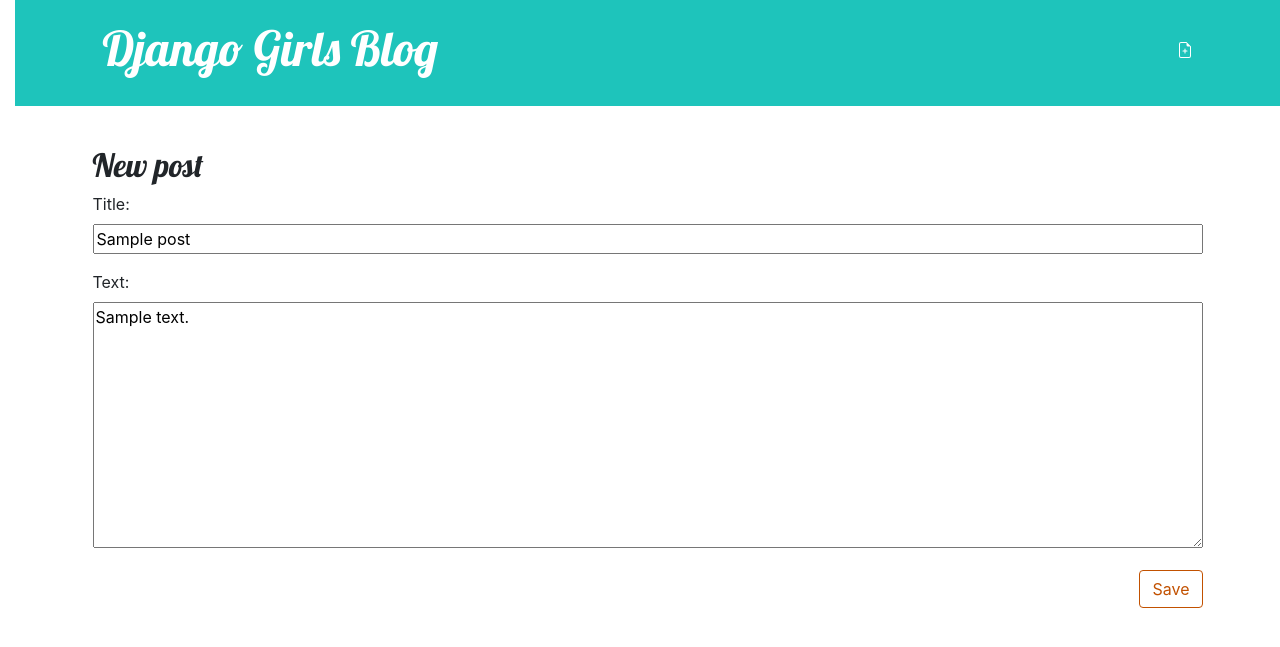
After one commit to ZBHlily/my-first-blog, a Django app: page /post/1/edit/ in a window 1280 px wide. The commit adds this page. Shown: the top 647 px of the page. Run offline with Django 3.2, Linux system fonts and the light colour scheme; tables that the repository leaves empty hold one stand-in row (values such as "Sample post").

Commit message:
semi-created django forms

```diff
--- /dev/null
+++ b/blog/forms.py
@@ -0,0 +1,9 @@
+from django import forms
+
+from .models import Post
+
+class PostForm(forms.ModelForm):
+
+    class Meta:
+        model = Post
+        fields = ('title', 'text',)
--- a/blog/templates/blog/base.html
+++ b/blog/templates/blog/base.html
@@ -9,15 +9,23 @@
     </head>
     <body>
         <header class="page-header">
-          <div class="container">
-              <h1><a href="/">Django Girls Blog</a></h1>
-          </div>
+            <div class="container">
+                <a href="{% url 'post_new' %}" class="top-menu">
+                    {% include './blog/icons/file-earmark-plus.svg' %}
+                </a>
+                {% if user.is_authenticated %}
+                    <a href="{% url 'post_new' %}" class="top-menu">
+                        {% include './blog/icons/file-earmark-plus.svg' %}
+                    </a>
+                {% endif %}
+                <h1><a href="/">Django Girls Blog</a></h1>
+            </div>
         </header>
-        <main class="container">
+        <main class="content container">
             <div class="row">
                 <div class="col">
-                {% block content %}
-                {% endblock %}
+                    {% block content %}
+                    {% endblock %}
                 </div>
             </div>
         </main>
--- /dev/null
+++ b/blog/templates/blog/post_edit.html
@@ -0,0 +1,9 @@
+{% extends 'blog/base.html' %}
+
+{% block content %}
+    <h2>New post</h2>
+    <form method="POST" class="post-form">{% csrf_token %}
+        {{ form.as_p }}
+        <button type="submit" class="save btn btn-default">Save</button>
+    </form>
+{% endblock %}
--- a/blog/urls.py
+++ b/blog/urls.py
@@ -14,5 +14,7 @@
    #to run it we do post_list
    path('post_list', views.post_list, name='post_list'),
    #path('post_list', views.post_list, name='book_list')
-   path('post_detail/<int:pk>/', views.post_detail, name='post_detail')
+   path('post_detail/<int:pk>/', views.post_detail, name='post_detail'),
+   path('post/new/', views.post_new, name='post_new'),
+   path('post/<int:pk>/edit/', views.post_edit, name='post_edit')
 ]
--- a/blog/views.py
+++ b/blog/views.py
@@ -8,6 +8,10 @@
 from django.utils import timezone
 
 from django.shortcuts import render, get_object_or_404
+
+from .forms import PostForm
+
+from django.shortcuts import redirect
 
 class PostViewSet(viewsets.ModelViewSet):
     queryset = Post.objects.all()
@@ -31,3 +35,30 @@
 def post_detail(request, pk):
     post = get_object_or_404(Post, pk=pk)
     return render(request, 'blog/post_detail.html', {'post': post})
+
+def post_new(request):
+    if request.method == "POST":
+        form = PostForm(request.POST)
+        if form.is_valid():
+            post = form.save(commit=False)
+            post.author = request.user
+            post.published_date = timezone.now()
+            post.save()
+            return redirect('post_detail', pk=post.pk)
+    else:
+        form = PostForm()
+    return render(request, 'blog/post_edit.html', {'form': form})
+
+def post_edit(request, pk):
+    post = get_object_or_404(Post, pk=pk)
+    if request.method == "POST":
+        form = PostForm(request.POST, instance=post)
+        if form.is_valid():
+            post = form.save(commit=False)
+            post.author = request.user
+            post.published_date = timezone.now()
+            post.save()
+            return redirect('post_detail', pk=post.pk)
+    else:
+        form = PostForm(instance=post)
+    return render(request, 'blog/post_edit.html', {'form': form})
```
Also changed, not shown: blog/templates/blog/post_detail.html (+7 -0 lines), blog/templates/blog/blog/icons/file-earmark-plus.svg (added), blog/templates/blog/blog/icons/pencil-fill.svg (added).
